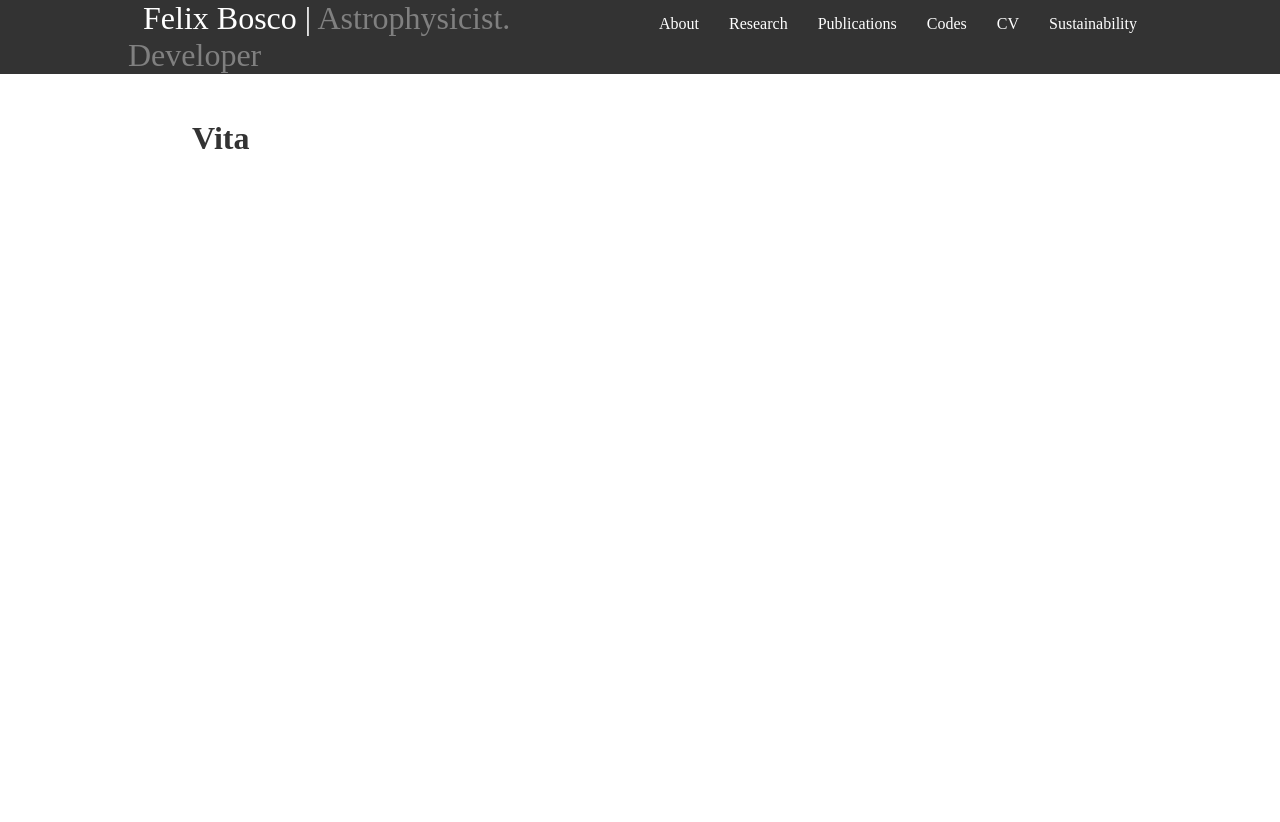
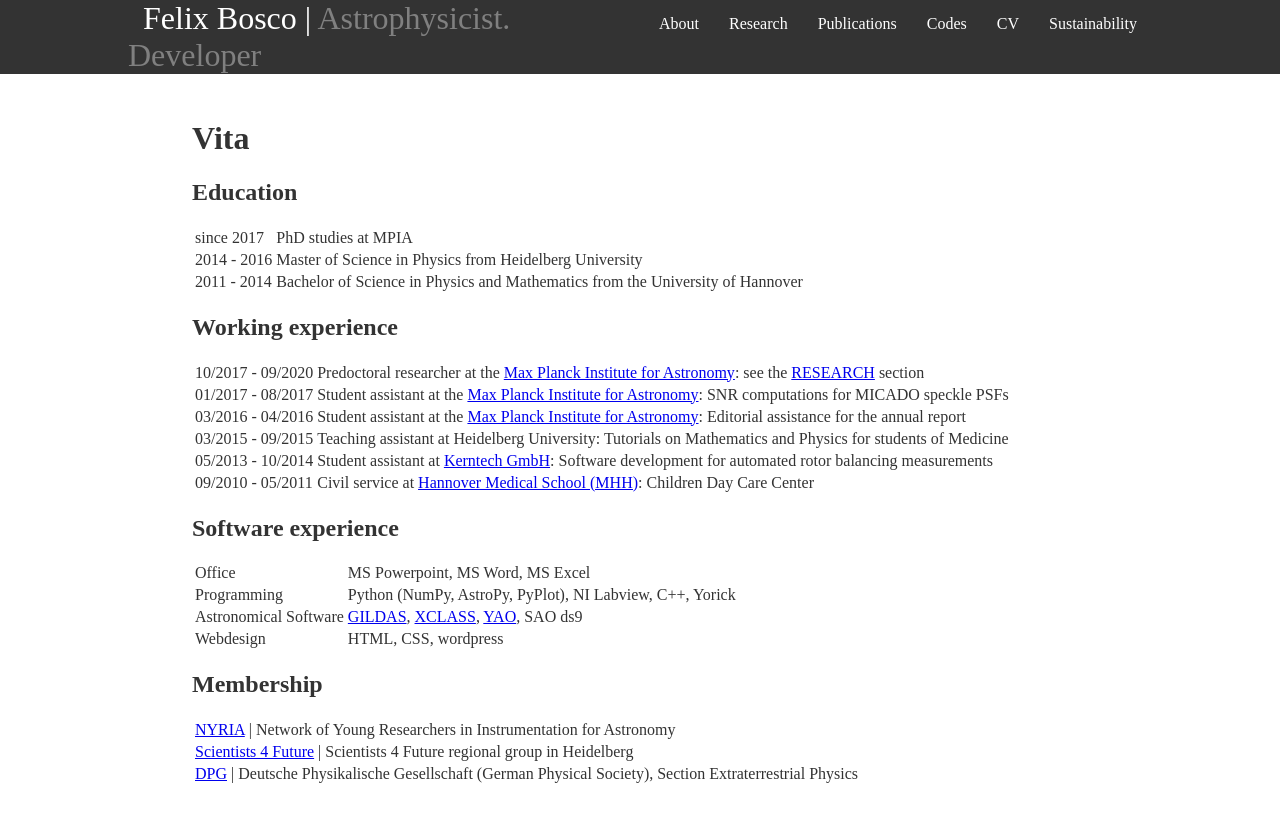
Before and after one commit to felixbosco/felixbosco.github.io, a Jekyll site: the page built from pages/cv.html, in a window 1280 px wide. Shown: the top 822 px of the page. Built offline with Jekyll 4.4.1, drawn with Linux system fonts in a browser that asks for light colours.

Commit message:
Copy content

```diff
--- a/pages/cv.html
+++ b/pages/cv.html
@@ -4,3 +4,35 @@ layout: default
 permalink: cv/
 ---
 <h1>Vita</h1>
+
+<h2> Education </h2>
+<table class="table">
+  <tr><td>since 2017</td><td>PhD studies at MPIA</td></tr>
+  <tr><td>2014 - 2016</td><td>Master of Science in Physics from Heidelberg University</td></tr>
+  <tr><td>2011 - 2014</td><td>Bachelor of Science in Physics and Mathematics from the University of Hannover</td></tr>
+</table>
+
+<h2> Working experience </h2>
+<table class="table">
+  <tr><td>10/2017 - 09/2020</td><td>Predoctoral researcher at the <a href="http://www.mpia.de" target="_blank">Max Planck Institute for Astronomy</a>: see the <a href="#research">RESEARCH</a> section</td></tr>
+  <tr><td>01/2017 - 08/2017</td><td>Student assistant at the <a href="http://www.mpia.de" target="_blank">Max Planck Institute for Astronomy</a>: SNR computations for MICADO speckle PSFs</td></tr>
+  <tr><td>03/2016 - 04/2016</td><td>Student assistant at the <a href="http://www.mpia.de" target="_blank">Max Planck Institute for Astronomy</a>: Editorial assistance for the annual report</td></tr>
+  <tr><td>03/2015 - 09/2015</td><td>Teaching assistant at Heidelberg University: Tutorials on Mathematics and Physics for students of Medicine</td></tr>
+  <tr><td>05/2013 - 10/2014</td><td>Student assistant at <a href="http://www.kerntech.de" target="_blank">Kerntech GmbH</a>: Software development for automated rotor balancing measurements</td></tr>
+  <tr><td>09/2010 - 05/2011</td><td>Civil service at <a href="http://www.mh-hannover.de" target="_blank">Hannover Medical School (MHH)</a>: Children Day Care Center</td></tr>
+</table>
+
+<h2> Software experience </h2>
+<table class="table">
+  <tr><td>Office</td><td>MS Powerpoint, MS Word, MS Excel</td></tr>
+  <tr><td>Programming</td><td>Python (NumPy, AstroPy, PyPlot), NI Labview, C++, Yorick</td></tr>
+  <tr><td>Astronomical Software</td><td><a href="http://www.iram.fr/IRAMFR/GILDAS" target="_blank">GILDAS</a>, <a href="https://xclass.astro.uni-koeln.de/Home" target="_blank">XCLASS</a>, <a href="http://frigaut.github.io/yao/index.html" target="_blank">YAO</a>, SAO ds9</td></tr>
+  <tr><td>Webdesign</td><td>HTML, CSS, wordpress</td></tr>
+</table>
+
+<h2> Membership </h2>
+<table class="table">
+  <tr><td><a href="https://nyriastronomy.github.io/" target="_blank">NYRIA</a> | Network of Young Researchers in Instrumentation for Astronomy</td></tr>
+  <tr><td><a href="https://www.scientists4future-heidelberg.de/" target="_blank">Scientists 4 Future</a> | Scientists 4 Future regional group in Heidelberg</td></tr>
+  <tr><td><a href="https://www.dpg-physik.de/" target="_blank">DPG</a> | Deutsche Physikalische Gesellschaft (German Physical Society), Section Extraterrestrial Physics</td></tr>
+</table>
```
